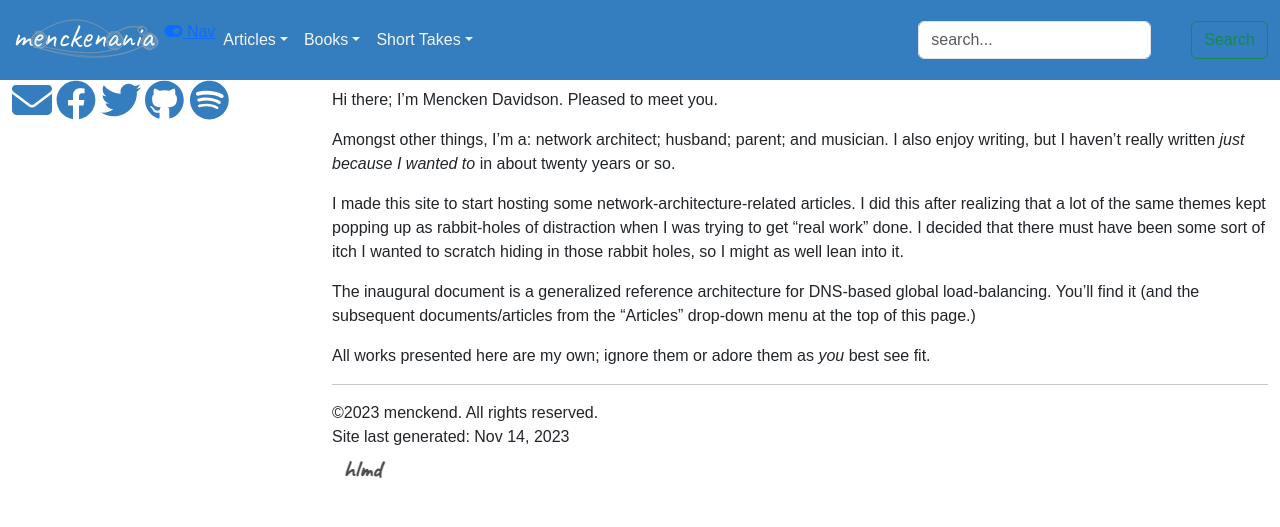
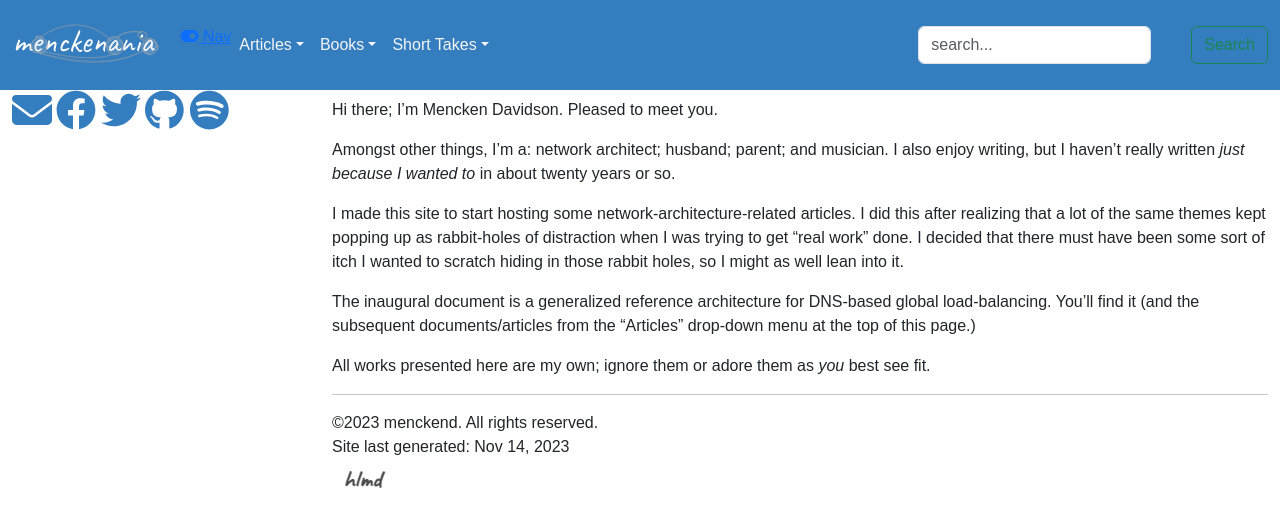
Before and after one commit to menckend/alpha, a Jekyll site: the page built from index.md, in a window 1280 px wide. Shown: the top 527 px of the page. Built offline with Jekyll 4.4.1, drawn with Linux system fonts in a browser that asks for light colours; nearby versions of some CDN libraries; some web fonts are replaced; comment, search, counter and statistics services are not loaded.

Commit message:
Update topnav.html

```diff
--- a/_includes/topnav.html
+++ b/_includes/topnav.html
@@ -2,7 +2,8 @@
 
 <nav class="navbar navbar-expand-lg navbar-inverse navbar-static-top"  style="background-color:#347DBE; color: whitesmoke;">
     <div class="container-fluid topnavlinks">
-        <a class="fa fa-4x navbar-brand; style="display: inline-block; vertical-align: top;" href="index.html"><img style="height: 50px; overflow: visible; display: inline-block; vertical-align: top;" src="images/menckenania-logo.drawio.svg"></a>
+        <a class="fa fa-4x navbar-brand" style="display: inline-block; vertical-align: top;" href="index.html"><img style="height: 50px; overflow: visible; display: inline-block; vertical-align: top;" src="images/menckenania-logo.drawio.svg"></a>
+
         <button class="navbar-toggler" type="button" data-bs-toggle="collapse" data-bs-target="#navbarSupportedContent" aria-controls="navbarSupportedContent" aria-expanded="false" aria-label="Toggle navigation">
             <span class="navbar-toggler-icon"></span>
         </button>
```
